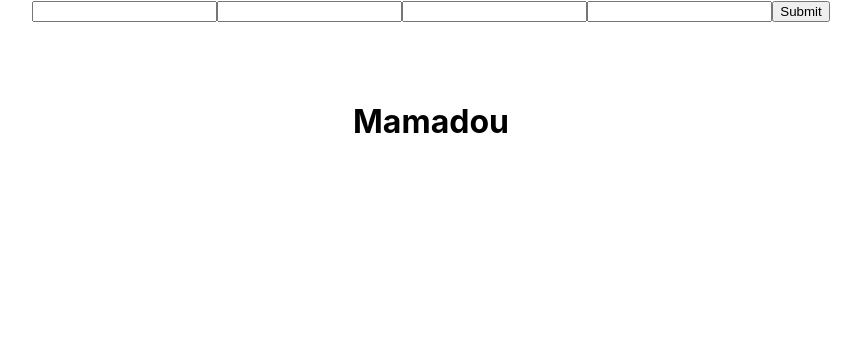
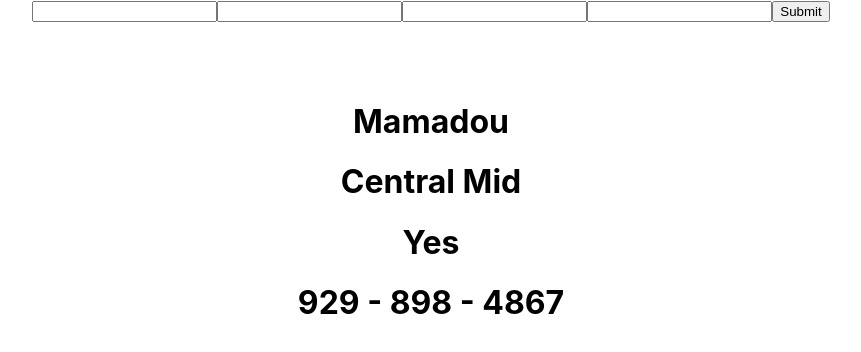
Before and after one commit to mdiallo000/Footy-Fanatic, a React (Create React App) app: page / in a window 1280 px wide. Shown: the top 352 px of the page, without its empty margins (209-1070 px from the left). Built offline with nearby package versions, Linux system fonts and the light colour scheme.

Commit message:
createNewPlayer  function working

```diff
--- a/src/Components/MakeTeamContainer.jsx
+++ b/src/Components/MakeTeamContainer.jsx
@@ -24,11 +24,26 @@ function MakeTeamContainer() {
       Fullname: 'Mamadou',
       position: 'Central Mid',
       available: 'Yes',
-      number: 929 - 898 - 4867,
+      cellPhone: '929 - 898 - 4867',
     },
   ];
   const [Info, Setinfo] = useState(dummyObject);
   console.log(dummyObject);
+  // * So i need a function which takes in all the inputs and spits and it to my Infos
+
+  const CreateNewMenber = (event) => {
+    event.preventDefault();
+    const newPlayer = [
+      ...Info,
+      {
+        Fullname: Allinputs.Fullname,
+        position: Allinputs.position,
+        available: Allinputs.available,
+        cellPhone: Allinputs.cellPhone,
+      },
+    ];
+    Setinfo(newPlayer);
+  };
 
   return (
     <div>
@@ -59,12 +74,19 @@ function MakeTeamContainer() {
           onChange={GetAllInputs}
         />
         {/* <button>Add To Team</button> */}
-        <input type="submit" />
+        <input type="submit" onClick={CreateNewMenber} />
       </form>
 
       <div className="container" style={{ marginTop: '5rem' }}>
         {Info.map((obj) => {
-          return <h1>{obj.Fullname}</h1>;
+          return (
+            <>
+              <h1>{obj.Fullname}</h1>
+              <h1>{obj.position}</h1>
+              <h1>{obj.available}</h1>
+              <h1>{obj.cellPhone}</h1>
+            </>
+          );
         })}
       </div>
     </div>
```
